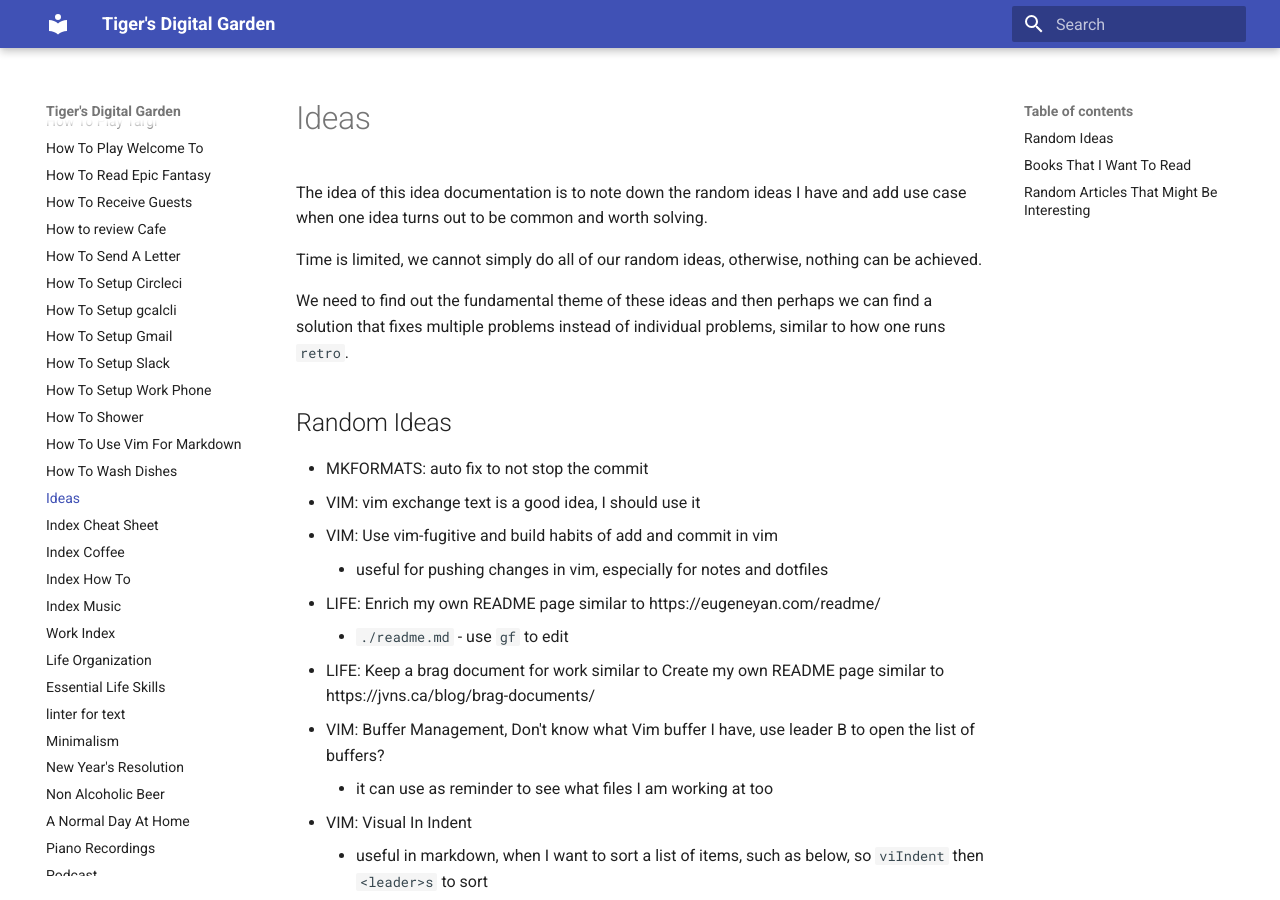
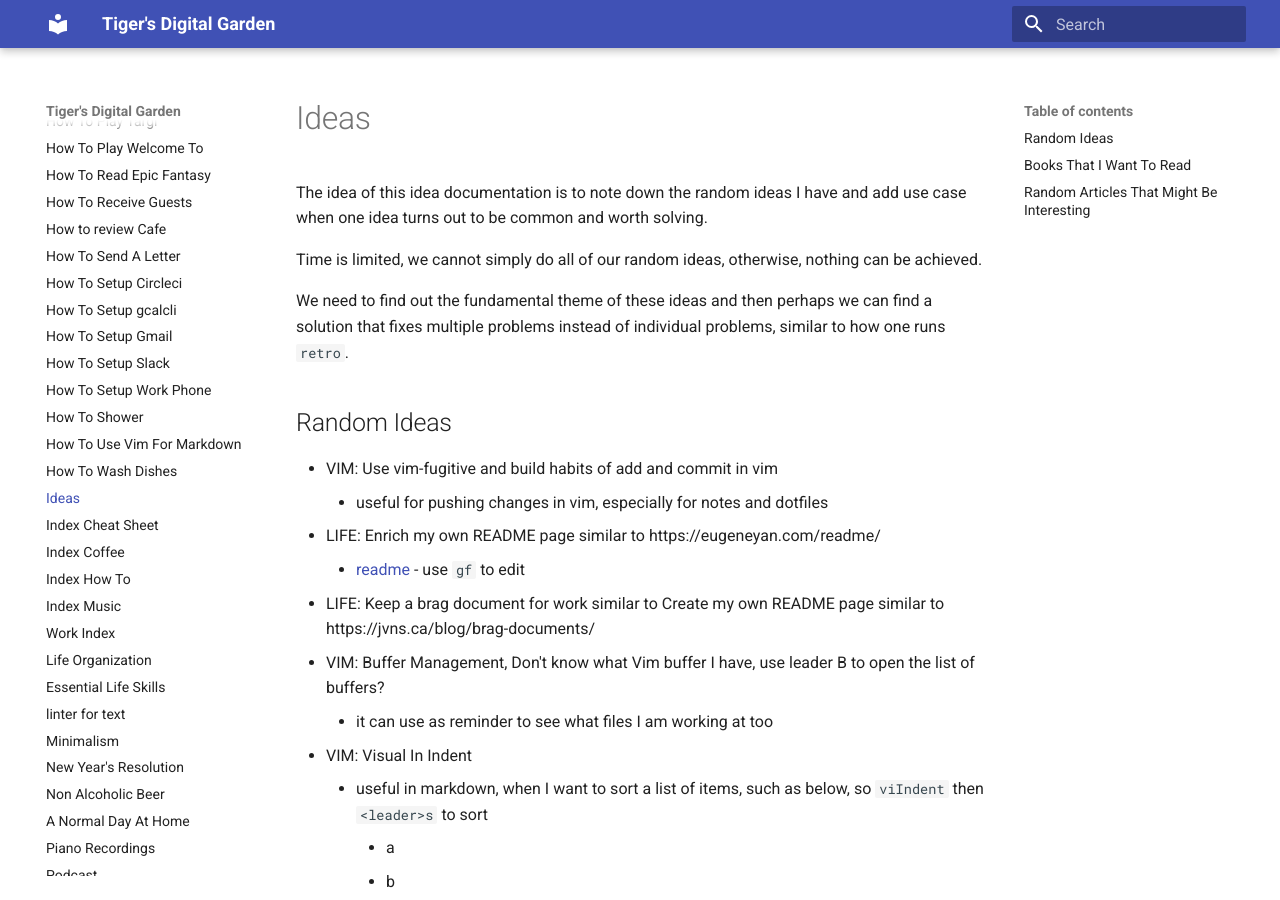
Before and after one commit to ynotstartups/notes, an MkDocs documentation site: the page built from notes/ideas.md, in a window 1280 px wide and 900 px high. Built offline with MkDocs 1.6.1 and Material for MkDocs 9.7.7, drawn with Linux system fonts in a browser that asks for light colours.

Commit message:
correct link format

```diff
--- a/notes/ideas.md
+++ b/notes/ideas.md
@@ -8,12 +8,10 @@
 
 ## Random Ideas
 
-- MKFORMATS: auto fix to not stop the commit
-- VIM: vim exchange text is a good idea, I should use it
 - VIM: Use vim-fugitive and build habits of add and commit in vim
   - useful for pushing changes in vim, especially for notes and dotfiles
 - LIFE: Enrich my own README page similar to https://eugeneyan.com/readme/
-  - `./readme.md` - use `gf` to edit
+  - [readme](./readmereadme.md) - use `gf` to edit
 - LIFE: Keep a brag document for work similar to Create my own README page similar to https://jvns.ca/blog/brag-documents/
 - VIM: Buffer Management, Don't know what Vim buffer I have, use leader B to open the list of buffers?
   - it can use as reminder to see what files I am working at too
```
